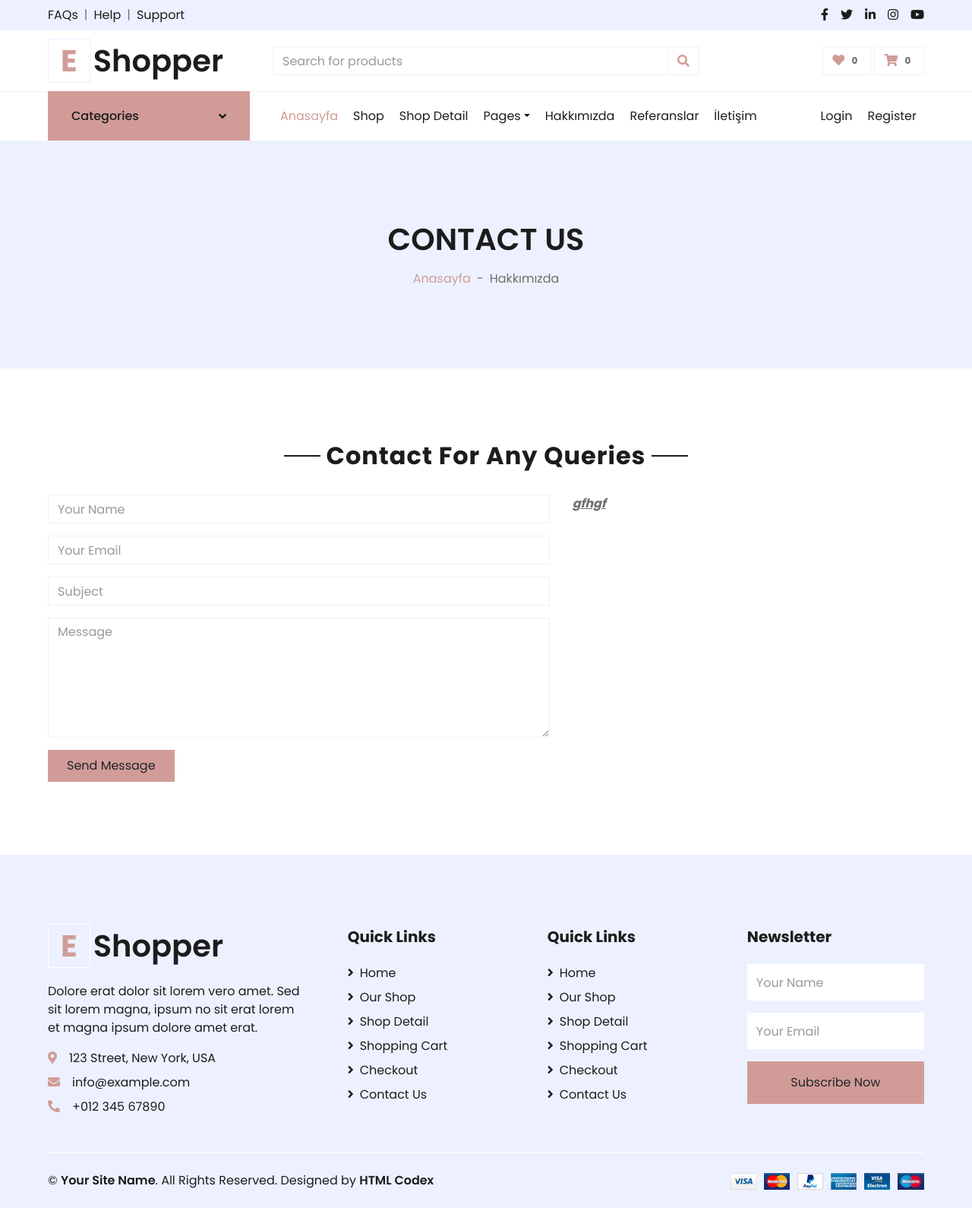
After one commit to sinanurun/btk_proje, a Django app: page /iletisim in a window 1280 px wide. The commit adds this page. Shown: the whole page at 76% size. Run offline with Django 4.2, Linux system fonts and the light colour scheme; data comes from the database, SQL or seed files in the repository; both versions use the stored data as it was after the commit; some libraries are stand-ins or nearby versions.

Commit message:
contact us bolumune kadar olan kısım

```diff
--- a/btk_proje/urls.py
+++ b/btk_proje/urls.py
@@ -19,6 +19,7 @@ from django.conf.urls.static import static
 from django.contrib import admin
 from django.urls import path, include
 
+import home
 from btk_proje import settings
 
 urlpatterns = [
@@ -26,6 +27,10 @@ urlpatterns = [
     path('', include('home.urls')), # herhangi bir url belirtmeden home url gitmesi için
     path('home/', include('home.urls')),
     path('product/', include('product.urls')),
+    # blog sayfaları
+    path("hakkimizda", home.views.hakkimizda, name="hakkimizda"),
+    path("referanslar", home.views.referanslar, name="referanslar"),
+    path("iletisim", home.views.iletisim, name="iletisim"),
 
 #     ckeditor için
     path('ckeditor/', include('ckeditor_uploader.urls')),
--- a/home/models.py
+++ b/home/models.py
@@ -32,3 +32,24 @@ class Setting(models.Model):
 
     def __str__(self):
         return self.title
+
+# iletisim mesajları için model
+
+class ContactFormMessage(models.Model):
+    STATUS = (
+        ('New', 'New'),
+        ('Read', 'Read'),
+        ('Closed', 'Closed'),
+    )
+    name= models.CharField(blank=True,max_length=20)
+    email= models.CharField(blank=True,max_length=50)
+    subject= models.CharField(blank=True,max_length=50)
+    message= models.TextField(blank=True,max_length=255)
+    status=models.CharField(max_length=10,choices=STATUS,default='New')
+    ip = models.CharField(blank=True, max_length=20)
+    note = models.CharField(blank=True, max_length=100)
+    create_at=models.DateTimeField(auto_now_add=True)
+    update_at=models.DateTimeField(auto_now=True)
+
+    def __str__(self):
+        return self.name
--- /dev/null
+++ b/home/templates/iletisim.html
@@ -0,0 +1,92 @@
+{% extends 'homebase.html' %}
+{% block title %} {{ setting.title }}{% endblock %}
+{% block description %} index description {% endblock %}
+{% block keywords %} index keywords {% endblock %}
+
+<!-- aşağı kısım sonradan eklenecek -->
+{% block head %} <link rel="shortcut icon" type="image/x-icon" href="{{ setting.icon.url }}" >  {% endblock %}
+
+{% block sidebar %} {% include 'sidebar.html' %}  {% endblock %}
+
+{% block body %}
+
+        <!-- Page Header Start -->
+    <div class="container-fluid bg-secondary mb-5">
+        <div class="d-flex flex-column align-items-center justify-content-center" style="min-height: 300px">
+            <h1 class="font-weight-semi-bold text-uppercase mb-3">Contact Us</h1>
+            <div class="d-inline-flex">
+                <p class="m-0"><a href="/">Anasayfa</a></p>
+                <p class="m-0 px-2">-</p>
+                <p class="m-0">Hakkımızda</p>
+            </div>
+        </div>
+    </div>
+    <!-- Page Header End -->
+
+
+    <!-- Contact Start -->
+    <div class="container-fluid pt-5">
+        <div class="text-center mb-4">
+            <h2 class="section-title px-5"><span class="px-2">Contact For Any Queries</span></h2>
+        </div>
+        <div class="row px-xl-5">
+            <div class="col-lg-7 mb-5">
+                <div class="contact-form">
+                    <div id="success"></div>
+                    <form name="sentMessage" id="contactForm" novalidate="novalidate">
+                        <div class="control-group">
+                            <input type="text" class="form-control" id="name" placeholder="Your Name"
+                                required="required" data-validation-required-message="Please enter your name" />
+                            <p class="help-block text-danger"></p>
+                        </div>
+                        <div class="control-group">
+                            <input type="email" class="form-control" id="email" placeholder="Your Email"
+                                required="required" data-validation-required-message="Please enter your email" />
+                            <p class="help-block text-danger"></p>
+                        </div>
+                        <div class="control-group">
+                            <input type="text" class="form-control" id="subject" placeholder="Subject"
+                                required="required" data-validation-required-message="Please enter a subject" />
+                            <p class="help-block text-danger"></p>
+                        </div>
+                        <div class="control-group">
+                            <textarea class="form-control" rows="6" id="message" placeholder="Message"
+                                required="required"
+                                data-validation-required-message="Please enter your message"></textarea>
+                            <p class="help-block text-danger"></p>
+                        </div>
+                        <div>
+                            <button class="btn btn-primary py-2 px-4" type="submit" id="sendMessageButton">Send
+                                Message</button>
+                        </div>
+                    </form>
+                </div>
+            </div>
+            <div class="col-lg-5 mb-5">
+
+                {{ setting.contact | safe }}
+
+{#                <h5 class="font-weight-semi-bold mb-3">Get In Touch</h5>#}
+{#                <p>Justo sed diam ut sed amet duo amet lorem amet stet sea ipsum, sed duo amet et. Est elitr dolor elitr erat sit sit. Dolor diam et erat clita ipsum justo sed.</p>#}
+{#                <div class="d-flex flex-column mb-3">#}
+{#                    <h5 class="font-weight-semi-bold mb-3">Store 1</h5>#}
+{#                    <p class="mb-2"><i class="fa fa-map-marker-alt text-primary mr-3"></i>123 Street, New York, USA</p>#}
+{#                    <p class="mb-2"><i class="fa fa-envelope text-primary mr-3"></i>info@example.com</p>#}
+{#                    <p class="mb-2"><i class="fa fa-phone-alt text-primary mr-3"></i>+012 345 67890</p>#}
+{#                </div>#}
+{#                <div class="d-flex flex-column">#}
+{#                    <h5 class="font-weight-semi-bold mb-3">Store 2</h5>#}
+{#                    <p class="mb-2"><i class="fa fa-map-marker-alt text-primary mr-3"></i>123 Street, New York, USA</p>#}
+{#                    <p class="mb-2"><i class="fa fa-envelope text-primary mr-3"></i>info@example.com</p>#}
+{#                    <p class="mb-0"><i class="fa fa-phone-alt text-primary mr-3"></i>+012 345 67890</p>#}
+{#                </div>#}
+            </div>
+        </div>
+    </div>
+    <!-- Contact End -->
+
+
+
+
+
+ {% endblock %}
--- a/home/templates/sidebar.html
+++ b/home/templates/sidebar.html
@@ -1,14 +1,25 @@
 {%  load static %}
 
     <!-- Navbar Start -->
+{% if page == 'home' %}
+
     <div class="container-fluid mb-5">
+{% else %}
+  <div class="container-fluid">
+      {% endif %}
+
         <div class="row border-top px-xl-5">
             <div class="col-lg-3 d-none d-lg-block">
                 <a class="btn shadow-none d-flex align-items-center justify-content-between bg-primary text-white w-100" data-toggle="collapse" href="#navbar-vertical" style="height: 65px; margin-top: -1px; padding: 0 30px;">
                     <h6 class="m-0">Categories</h6>
                     <i class="fa fa-angle-down text-dark"></i>
                 </a>
+                {% if page == 'home' %}
                 <nav class="collapse show navbar navbar-vertical navbar-light align-items-start p-0 border border-top-0 border-bottom-0" id="navbar-vertical">
+                 {% else %}
+                      <nav class="collapse position-absolute navbar navbar-vertical navbar-light align-items-start p-0 border border-top-0 border-bottom-0 bg-light" id="navbar-vertical" style="width: calc(100% - 30px); z-index: 1;">
+                {% endif %}
+
                     <div class="navbar-nav w-100 overflow-hidden" style="height: 410px">
                         <div class="nav-item dropdown">
                             <a href="#" class="nav-link" data-toggle="dropdown">Dresses <i class="fa fa-angle-down float-right mt-1"></i></a>
@@ -40,7 +51,7 @@
                     </button>
                     <div class="collapse navbar-collapse justify-content-between" id="navbarCollapse">
                         <div class="navbar-nav mr-auto py-0">
-                            <a href="index.html" class="nav-item nav-link active">Home</a>
+                            <a href="/" class="nav-item nav-link active">Anasayfa</a>
                             <a href="shop.html" class="nav-item nav-link">Shop</a>
                             <a href="detail.html" class="nav-item nav-link">Shop Detail</a>
                             <div class="nav-item dropdown">
@@ -50,7 +61,9 @@
                                     <a href="checkout.html" class="dropdown-item">Checkout</a>
                                 </div>
                             </div>
-                            <a href="contact.html" class="nav-item nav-link">Contact</a>
+                            <a href="/hakkimizda" class="nav-item nav-link">Hakkımızda</a>
+                            <a href="/referanslar" class="nav-item nav-link">Referanslar</a>
+                            <a href="/iletisim" class="nav-item nav-link">İletişim</a>
                         </div>
                         <div class="navbar-nav ml-auto py-0">
                             <a href="" class="nav-item nav-link">Login</a>
@@ -58,7 +71,9 @@
                         </div>
                     </div>
                 </nav>
+                {% if page == 'home' %}
                 {% include 'slider.html' %}
+                {% endif %}
             </div>
         </div>
     </div>
--- a/home/urls.py
+++ b/home/urls.py
@@ -5,6 +5,7 @@ from . import views
 urlpatterns = [
     # ex: /polls/
     path("", views.index, name="index"),
+
     # ex: /polls/5/
     # path("<int:question_id>/", views.detail, name="detail"),
     # ex: /polls/5/results/
--- a/home/views.py
+++ b/home/views.py
@@ -9,7 +9,7 @@ from home.models import Setting
 #     return HttpResponse("Hello, world. You're at the polls index.")
 def index(request):
     setting = Setting.objects.get(pk=1)
-    context = {'setting': setting}
+    context = {'setting': setting, 'page':'home'}
     return render(request, 'index.html', context)
 
 # def detail(request, question_id):
@@ -19,3 +19,17 @@ def index(request):
 #     return HttpResponse(response % question_id)
 # def vote(request, question_id):
 #     return HttpResponse("You're voting on question %s." % question_id)
+def hakkimizda(request):
+    setting = Setting.objects.get(pk=1)
+    context = {'setting': setting, 'page':'Hakkımızda'}
+    return render(request, 'hakkimizda.html', context)
+
+def referanslar(request):
+    setting = Setting.objects.get(pk=1)
+    context = {'setting': setting, 'page':'Referanslar'}
+    return render(request, 'referanslar.html', context)
+
+def iletisim(request):
+    setting = Setting.objects.get(pk=1)
+    context = {'setting': setting, 'page':'Iletisim'}
+    return render(request, 'iletisim.html', context)
```
Also changed, not shown: home/admin.py (+8 -2 lines), home/templates/hakkimizda.html (added, +40 -0 lines), home/templates/referanslar.html (added, +40 -0 lines), db.sqlite3.
